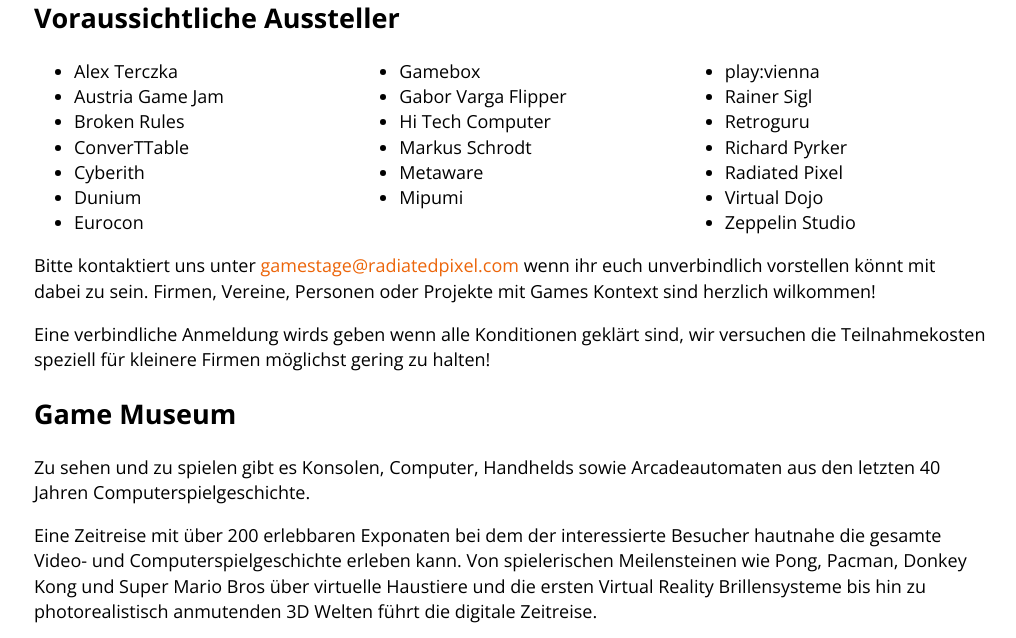
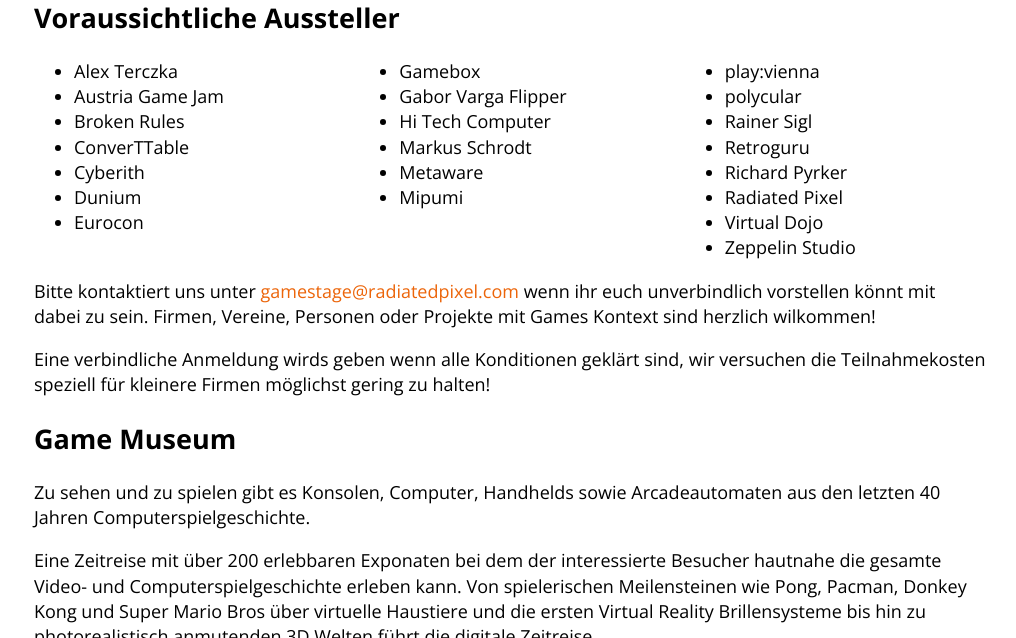
Before and after one commit to Lorti/gsexpo, a Jekyll site: the page built from index.html, in a window 1280 px wide and 900 px high, scrolled down 1237 px, cut to the strip 176-814 px from the top of the window. Shown: the whole strip, without its empty margins (130-1146 px from the left). Built offline with Jekyll 4.4.1, drawn with Linux system fonts in a browser that asks for light colours; nearby versions of some CDN libraries; Markdown is read by kramdown in place of the engine named in the settings.

Commit message:
Update exhibitors.markdown

```diff
--- a/_includes/exhibitors.markdown
+++ b/_includes/exhibitors.markdown
@@ -25,6 +25,7 @@
  --><div class="grid__item lap--one-third">
      <ul>
        <li>play:vienna</li>
+       <li>polycular</li>
        <li>Rainer Sigl</li>
        <li>Retroguru</li>
        <li>Richard Pyrker</li>
```
